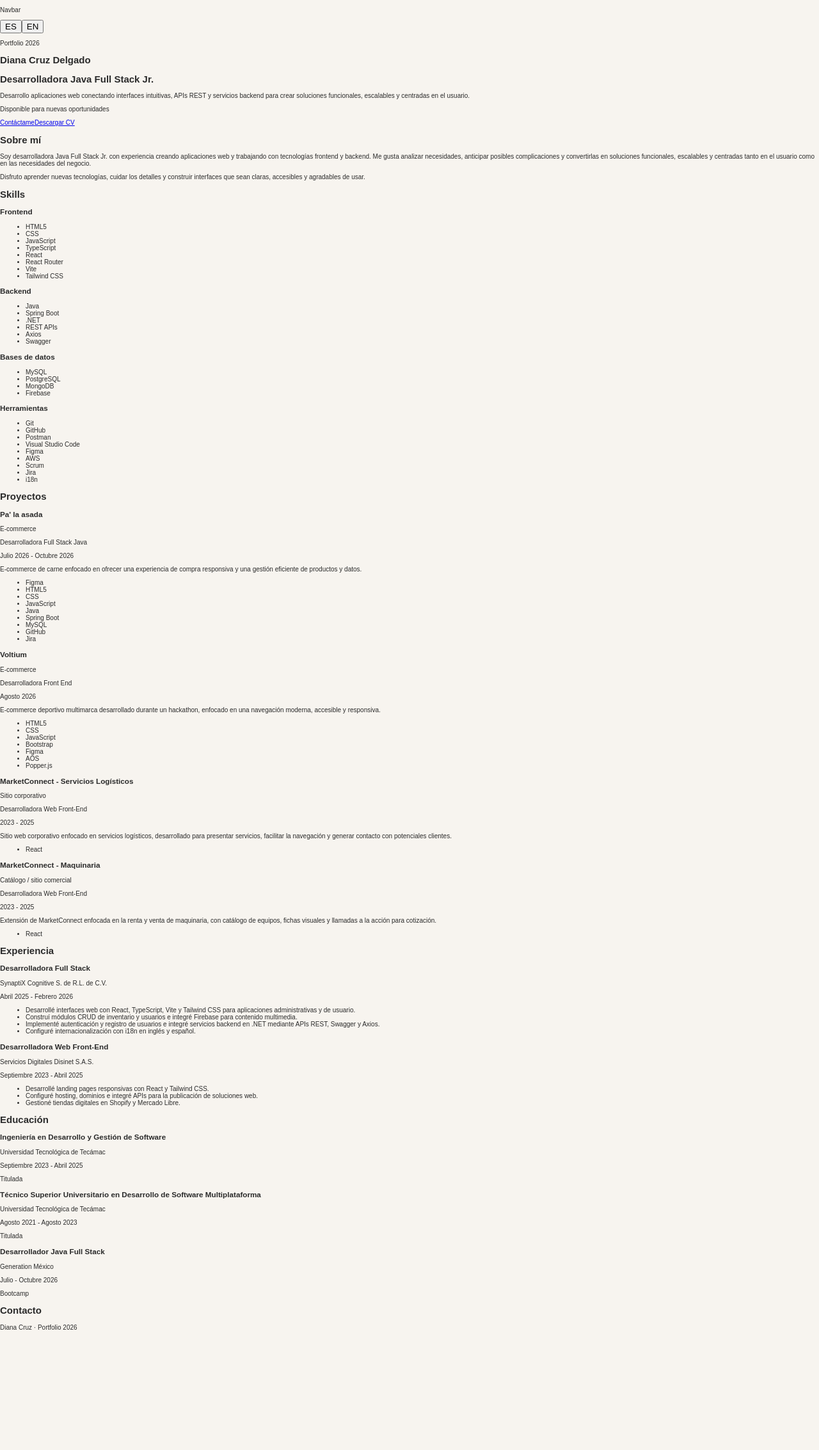
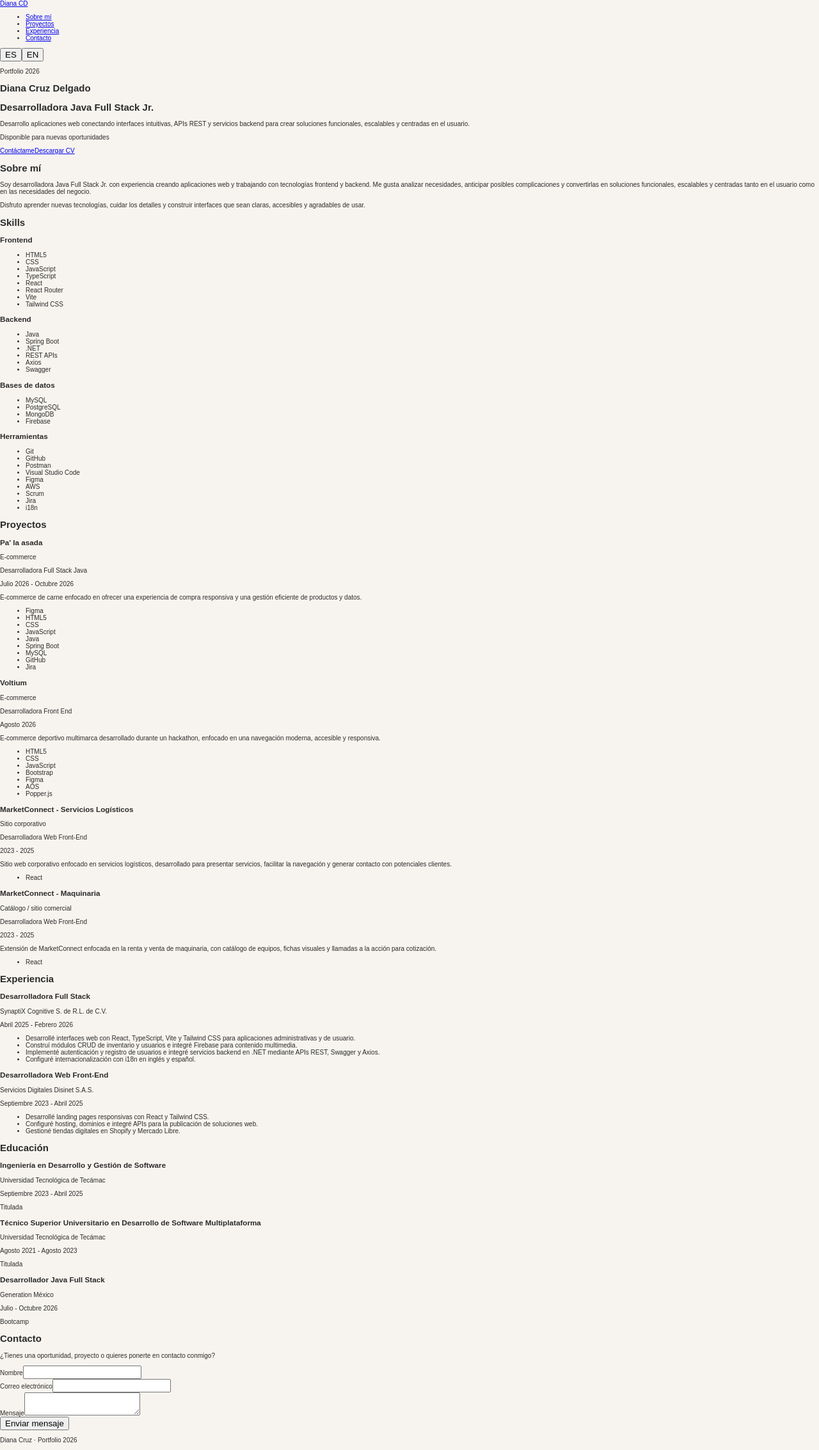
Before and after one commit to dianacd123/dianaCruz.portfolio, a React app: page / in a window 1280 px wide. Shown: the whole page at 64% size. Before the commit the page ends 2090 px from the top, so only its background shows below. Built offline with nearby package versions, Linux system fonts and the light colour scheme; the HTML template or start-up script is replaced by a standard one.

Commit message:
feat: add navigation and contact section

```diff
--- a/src/components/Contact.jsx
+++ b/src/components/Contact.jsx
@@ -6,6 +6,40 @@ function Contact() {
   return (
     <section id="contact">
       <h2>{t('sections.contact')}</h2>
+
+      <p>{t('contact.intro')}</p>
+
+      <form>
+        <div>
+          <label htmlFor="name">{t('contact.name')}</label>
+          <input
+            type="text"
+            id="name"
+            name="name"
+          />
+        </div>
+
+        <div>
+          <label htmlFor="email">{t('contact.email')}</label>
+          <input
+            type="email"
+            id="email"
+            name="email"
+          />
+        </div>
+
+        <div>
+          <label htmlFor="message">{t('contact.message')}</label>
+          <textarea
+            id="message"
+            name="message"
+          />
+        </div>
+
+        <button type="submit">
+          {t('contact.send')}
+        </button>
+      </form>
     </section>
   )
 }
--- a/src/components/Experience.jsx
+++ b/src/components/Experience.jsx
@@ -8,7 +8,7 @@ function Experience() {
   })
 
   return (
-    <section>
+    <section id="experience">
       <h2>{t('sections.experience')}</h2>
 
       {experience.map((job) => (
--- a/src/components/Hero.jsx
+++ b/src/components/Hero.jsx
@@ -4,7 +4,7 @@ function Hero() {
   const { t } = useTranslation()
 
   return (
-    <section>
+    <section href="#home">
       <p>{t('hero.portfolio')}</p>
       <h1>{t('hero.name')}</h1>
       <h2>{t('hero.role')}</h2>
--- a/src/components/Navbar.jsx
+++ b/src/components/Navbar.jsx
@@ -1,7 +1,7 @@
 import { useTranslation } from 'react-i18next'
 
 function Navbar() {
-  const { i18n } = useTranslation()
+  const { t, i18n } = useTranslation()
 
   const changeLanguage = (language) => {
     i18n.changeLanguage(language)
@@ -10,8 +10,27 @@ function Navbar() {
 
   return (
     <nav>
-      <p>Navbar</p>
+      <a href="#home">Diana CD</a>
 
+      <ul>
+        <li>
+          <a href="#about">{t('nav.about')}</a>
+        </li>
+
+        <li>
+          <a href="#projects">{t('nav.projects')}</a>
+        </li>
+
+        <li>
+          <a href="#experience">{t('nav.experience')}</a>
+        </li>
+
+        <li>
+          <a href="#contact">{t('nav.contact')}</a>
+        </li>
+      </ul>
+
+      <div>
         <button onClick={() => changeLanguage('es')}>
           ES
         </button>
@@ -19,6 +38,7 @@ function Navbar() {
         <button onClick={() => changeLanguage('en')}>
           EN
         </button>
+      </div>
     </nav>
   )
 }
--- a/src/components/Projects.jsx
+++ b/src/components/Projects.jsx
@@ -6,7 +6,7 @@ function Projects() {
   const { t } = useTranslation()
 
   return (
-    <section>
+    <section id="projects">
       <h2>{t('sections.projects')}</h2>
 
       {projects.map((project, index) => (
--- a/src/locales/en.json
+++ b/src/locales/en.json
@@ -1,4 +1,10 @@
 {
+    "nav": {
+        "about": "About",
+        "projects": "Projects",
+        "experience": "Experience",
+        "contact": "Contact"
+    },
     "hero": {
         "portfolio": "Portfolio 2026",
         "name": "Diana Cruz Delgado",
@@ -114,6 +120,13 @@
         "databases": "Databases",
         "tools": "Tools"
     },
+    "contact": {
+        "intro": "Do you have an opportunity, project, or would you like to get in touch with me?",
+        "name": "Name",
+        "email": "Email",
+        "message": "Message",
+        "send": "Send message"
+    },
     "footer": {
         "text": "Diana Cruz · Portfolio 2026"
     }
--- a/src/locales/es.json
+++ b/src/locales/es.json
@@ -1,4 +1,10 @@
 {
+    "nav": {
+        "about": "Sobre mí",
+        "projects": "Proyectos",
+        "experience": "Experiencia",
+        "contact": "Contacto"
+    },
     "hero": {
         "portfolio": "Portfolio 2026",
         "name": "Diana Cruz Delgado",
@@ -114,6 +120,13 @@
         "databases": "Bases de datos",
         "tools": "Herramientas"
     },
+    "contact": {
+        "intro": "¿Tienes una oportunidad, proyecto o quieres ponerte en contacto conmigo?",
+        "name": "Nombre",
+        "email": "Correo electrónico",
+        "message": "Mensaje",
+        "send": "Enviar mensaje"
+    },
     "footer": {
         "text": "Diana Cruz · Portfolio 2026"
     }
```
Lines whose indentation alone changed are shown as unchanged.
